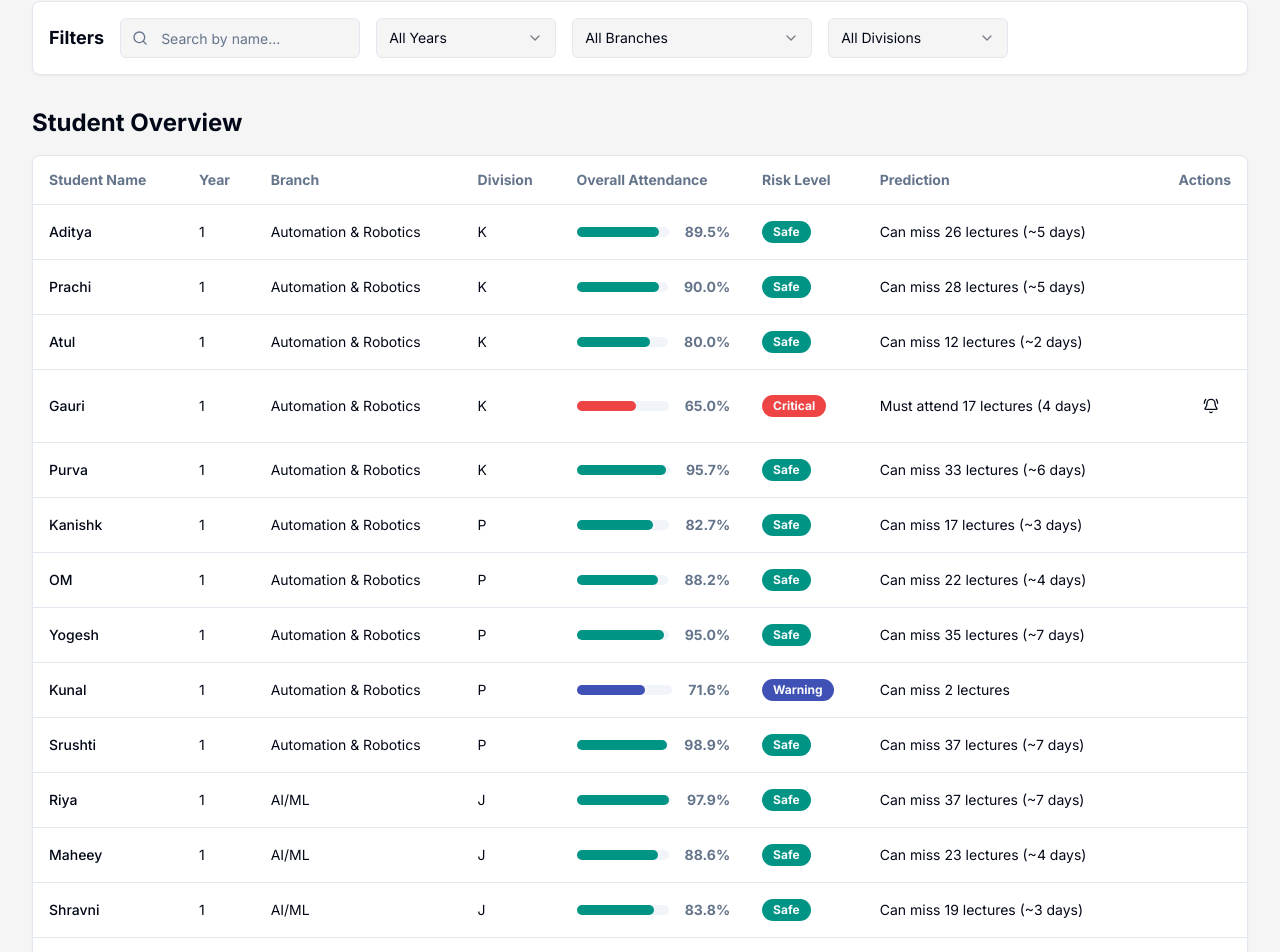
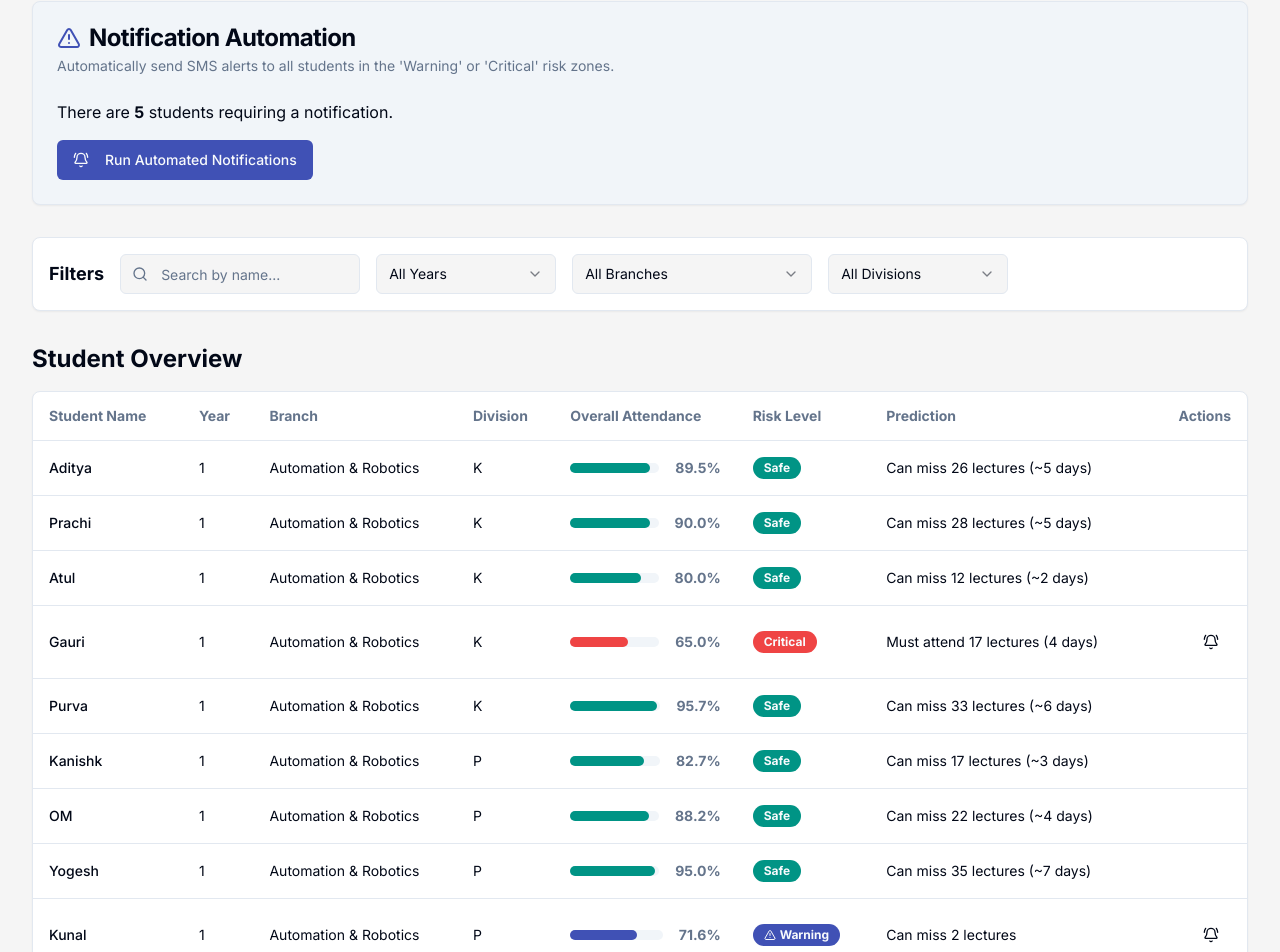
Before and after one commit to krish-0021-prototype/SafeAttend-, a Next.js app: page / in a window 1280 px wide. Shown: the part 97-1049 px from the top of the page. Built offline with nearby package versions, Linux system fonts and the light colour scheme; what @genkit-ai/google-genai, genkit would draw is missing.

Commit message:
i want that system to be  automate for critical student and for waring s

```diff
--- a/src/ai/flows/generate-notification.ts
+++ b/src/ai/flows/generate-notification.ts
@@ -15,6 +15,9 @@ const GenerateNotificationInputSchema = z.object({
   overallAttendance: z
     .number()
     .describe('The overall attendance percentage of the student.'),
+  riskLevel: z
+    .string()
+    .describe('The risk level of the student (Warning or Critical).'),
   missableLectures: z
     .string()
     .describe(
@@ -46,15 +49,20 @@ const notificationPrompt = ai.definePrompt({
   name: 'notificationPrompt',
   input: {schema: GenerateNotificationInputSchema},
   output: {schema: GenerateNotificationOutputSchema},
-  prompt: `You are an automated attendance alert system. Generate a concise and clear notification message for a student who is in the critical zone.
+  prompt: `You are an automated attendance alert system. Generate a concise and clear SMS notification for a student.
 
   Student Name: {{name}}
   Overall Attendance: {{overallAttendance}}%
+  Risk Level: {{riskLevel}}
   Prediction: {{missableLectures}}
 
-  The message should be suitable for SMS or an email subject line. It should state their attendance, their critical status, and the action required.
+  The message should be suitable for SMS. It must state their attendance, risk status, and a clear call to action.
+  - For 'Warning' status, the tone should be a firm reminder.
+  - For 'Critical' status, the tone should be urgent.
+  - The call to action should be to contact their academic advisor.
 
-  Example: "Attendance Alert for {{name}}: You are at {{overallAttendance}}% (Critical). {{missableLectures}} to avoid detention."
+  Example for Critical: "URGENT Attendance Alert for {{name}}: You are at {{overallAttendance}}% (Critical). {{missableLectures}}. Please contact your advisor immediately."
+  Example for Warning: "Attendance Warning for {{name}}: Your attendance is {{overallAttendance}}%. {{missableLectures}}. Please contact your advisor to discuss."
 
   Generate the notification message.
   `,
--- a/src/app/page.tsx
+++ b/src/app/page.tsx
@@ -4,8 +4,9 @@ import { Suspense } from 'react';
 import { Skeleton } from '@/components/ui/skeleton';
 import { Card } from '@/components/ui/card';
 import { StudentFilters } from '@/components/dashboard/StudentFilters';
-import type { Branch, Division, Year } from '@/lib/types';
+import type { Branch, Division, Year, Student } from '@/lib/types';
 import { Logo } from '@/components/dashboard/Logo';
+import { AutomationPanel } from '@/components/dashboard/AutomationPanel';
 
 
 export default async function Home({
@@ -30,12 +31,18 @@ export default async function Home({
     return searchMatch && yearMatch && branchMatch && divisionMatch;
   });
 
+  const studentsToNotify = allStudents.filter(s => s.riskLevel === 'Critical' || s.riskLevel === 'Warning');
+
   return (
     <div className="min-h-screen bg-background font-body text-foreground">
       <main className="container mx-auto p-4 md:p-8">
         <header className="flex items-center justify-between mb-8">
           <Logo />
         </header>
+
+        <section className="mb-8">
+          <AutomationPanel studentsToNotify={studentsToNotify} />
+        </section>
 
         <section className="mb-8">
             <StudentFilters
--- /dev/null
+++ b/src/components/dashboard/AutomationPanel.tsx
@@ -0,0 +1,91 @@
+
+'use client';
+
+import { useState } from 'react';
+import { Card, CardHeader, CardTitle, CardContent, CardDescription, CardFooter } from '@/components/ui/card';
+import { Button } from '@/components/ui/button';
+import { useToast } from '@/hooks/use-toast';
+import { generateNotification } from '@/ai/flows/generate-notification';
+import type { Student } from '@/lib/types';
+import { BellRing, CheckCircle, AlertTriangle } from 'lucide-react';
+import { ScrollArea } from '@/components/ui/scroll-area';
+
+interface AutomationPanelProps {
+  studentsToNotify: Student[];
+}
+
+export function AutomationPanel({ studentsToNotify }: AutomationPanelProps) {
+  const { toast } = useToast();
+  const [isProcessing, setIsProcessing] = useState(false);
+  const [processedMessages, setProcessedMessages] = useState<string[]>([]);
+
+  const handleRunAutomation = async () => {
+    setIsProcessing(true);
+    setProcessedMessages([]);
+
+    toast({
+      title: 'Automation Started',
+      description: `Sending notifications to ${studentsToNotify.length} students...`,
+    });
+
+    const results: string[] = [];
+
+    for (const student of studentsToNotify) {
+      try {
+        const result = await generateNotification({
+          name: student.name,
+          overallAttendance: student.overallAttendance,
+          riskLevel: student.riskLevel,
+          missableLectures: student.missableLectures,
+        });
+        results.push(`✔️ Sent to ${student.name}: "${result.message}"`);
+      } catch (error) {
+        console.error(`Failed to notify ${student.name}:`, error);
+        results.push(`❌ Failed to send to ${student.name}.`);
+      }
+      setProcessedMessages([...results]);
+    }
+
+    toast({
+      title: 'Automation Complete',
+      description: 'All notifications have been processed.',
+      action: <CheckCircle className="text-green-500" />,
+    });
+    setIsProcessing(false);
+  };
+
+  return (
+    <Card className="bg-secondary">
+      <CardHeader>
+        <CardTitle className="flex items-center gap-2">
+          <AlertTriangle className="text-primary" />
+          Notification Automation
+        </CardTitle>
+        <CardDescription>
+          Automatically send SMS alerts to all students in the 'Warning' or 'Critical' risk zones.
+        </CardDescription>
+      </CardHeader>
+      <CardContent>
+        <p className="mb-4">
+          There are <strong>{studentsToNotify.length}</strong> students requiring a notification.
+        </p>
+        <Button onClick={handleRunAutomation} disabled={isProcessing || studentsToNotify.length === 0}>
+          <BellRing className="mr-2 h-4 w-4" />
+          {isProcessing ? 'Processing...' : 'Run Automated Notifications'}
+        </Button>
+      </CardContent>
+      {processedMessages.length > 0 && (
+        <CardFooter className="flex-col items-start gap-2">
+            <h4 className="font-semibold">Processing Log:</h4>
+            <ScrollArea className="h-32 w-full rounded-md border p-2 bg-background">
+                <div className="text-sm font-mono">
+                    {processedMessages.map((msg, index) => (
+                        <p key={index} className={msg.startsWith('❌') ? 'text-destructive' : ''}>{msg}</p>
+                    ))}
+                </div>
+            </ScrollArea>
+        </CardFooter>
+      )}
+    </Card>
+  );
+}
--- a/src/components/dashboard/StudentTable.tsx
+++ b/src/components/dashboard/StudentTable.tsx
@@ -6,7 +6,7 @@ import { Table, TableBody, TableCell, TableHead, TableHeader, TableRow } from '@
 import { Badge } from '@/components/ui/badge';
 import { AttendanceProgressBar } from './AttendanceProgressBar';
 import { cn } from '@/lib/utils';
-import { Info, BellRing, CheckCircle } from 'lucide-react';
+import { Info, BellRing, CheckCircle, AlertTriangle } from 'lucide-react';
 import { Button } from '@/components/ui/button';
 import { useToast } from '@/hooks/use-toast';
 import { generateNotification } from '@/ai/flows/generate-notification';
@@ -20,11 +20,21 @@ export function StudentTable({ students }: StudentTableProps) {
   const [notifying, setNotifying] = useState<string | null>(null);
 
   const handleNotify = async (student: Student) => {
+    if (student.riskLevel !== 'Critical' && student.riskLevel !== 'Warning') {
+        toast({
+            variant: 'default',
+            title: 'Not Required',
+            description: `${student.name} is in the Safe zone.`,
+        });
+        return;
+    }
+
     setNotifying(student.id);
     try {
       const notification = await generateNotification({
         name: student.name,
         overallAttendance: student.overallAttendance,
+        riskLevel: student.riskLevel,
         missableLectures: student.missableLectures,
       });
 
@@ -32,7 +42,7 @@ export function StudentTable({ students }: StudentTableProps) {
 
       toast({
         title: 'Notification Sent',
-        description: `A notification has been sent to ${student.name}.`,
+        description: `An alert has been sent to ${student.name}.`,
         action: <CheckCircle className="text-green-500" />,
       });
     } catch (error) {
@@ -100,12 +110,13 @@ export function StudentTable({ students }: StudentTableProps) {
                   <TableCell>
                     <Badge variant={getRiskBadgeVariant(student.riskLevel)}
                            className={cn({'bg-accent text-accent-foreground hover:bg-accent/80': student.riskLevel === 'Safe', 'bg-primary text-primary-foreground hover:bg-primary/80': student.riskLevel === 'Warning'})}>
+                      {student.riskLevel === 'Warning' && <AlertTriangle className="mr-1 h-3 w-3" />}
                       {student.riskLevel}
                     </Badge>
                   </TableCell>
                   <TableCell>{student.missableLectures}</TableCell>
                   <TableCell className="text-right">
-                    {student.riskLevel === 'Critical' && (
+                    {(student.riskLevel === 'Critical' || student.riskLevel === 'Warning') && (
                        <Button
                          variant="ghost"
                          size="icon"
```
